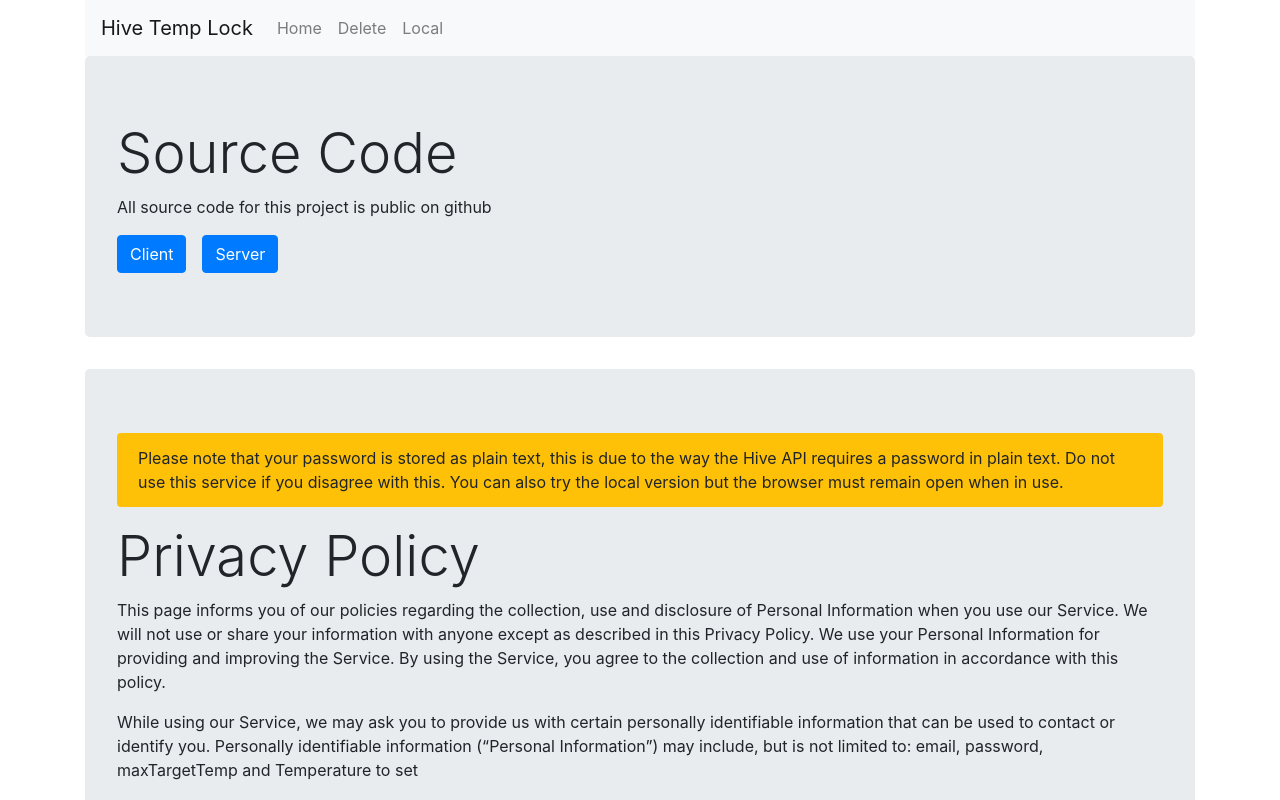
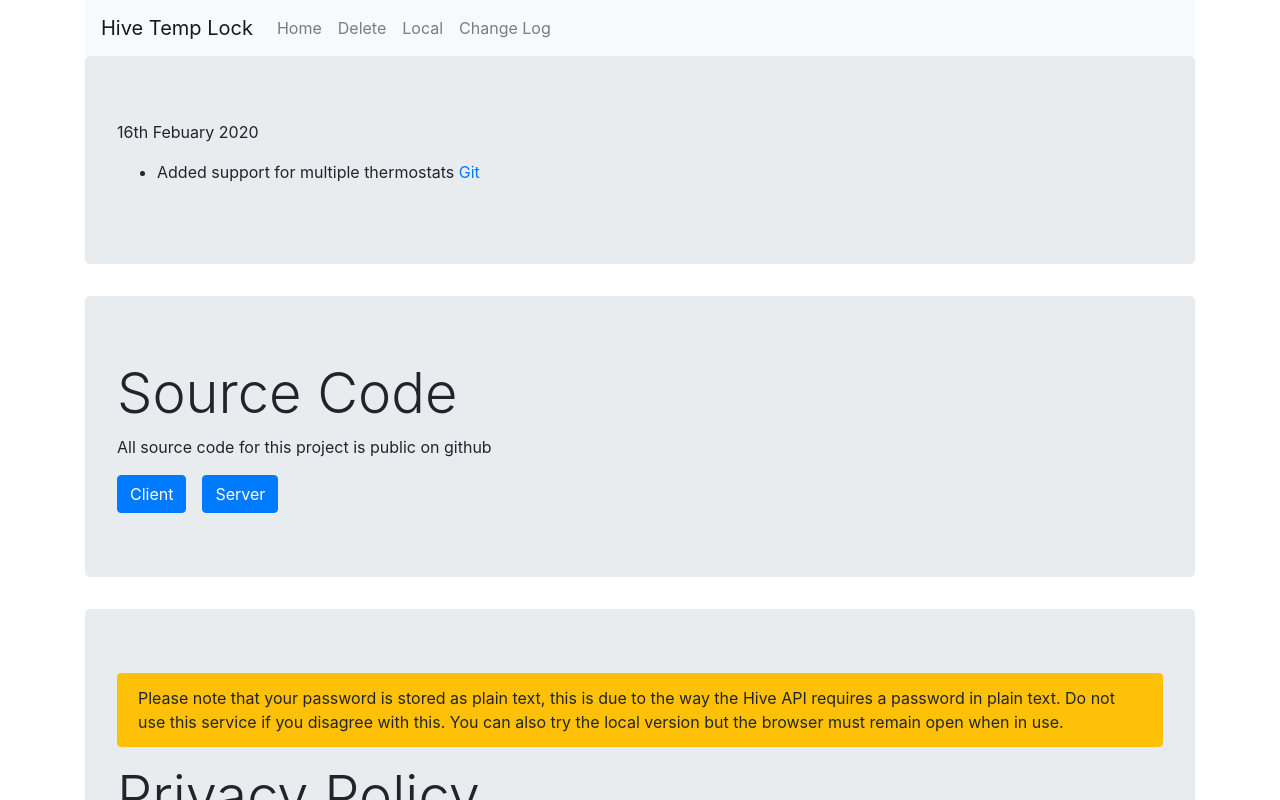
Before and after one commit to OddBlueDog/HiveTempLockClient, a React (Create React App) app: page /change in a window 1280 px wide. Shown: the top 800 px of the page. Built offline with nearby package versions, Linux system fonts and the light colour scheme.

Commit message:
Add change log page

```diff
--- a/src/components/App.js
+++ b/src/components/App.js
@@ -3,6 +3,7 @@ import RegistrationForm from "./RegistrationForm";
 import DeleteForm from "./DeleteForm";
 import LocalForm from "./LocalForm";
 import Privacy from "./Privacy";
+import ChangeLog from "./ChangeLog";
 import MainNavbar from "./MainNavbar";
 import { BrowserRouter as Router, Route, Link } from "react-router-dom";
 
@@ -15,6 +16,8 @@ class App extends React.Component {
           <Route exact path="/" component={RegistrationForm} />
           <Route path="/delete" component={DeleteForm} />
           <Route path="/local" component={LocalForm} />
+          <Route path="/change" component={ChangeLog} />
+
 
           <div className="jumbotron">
             <h1 class="display-4">Source Code</h1>
--- /dev/null
+++ b/src/components/ChangeLog.js
@@ -0,0 +1,14 @@
+import React from "react";
+
+const ChangeLog = () => {
+  return (
+    <div className="jumbotron">
+        <p>16th Febuary 2020</p>
+      <ul>
+        <li>Added support for multiple thermostats <a href="https://github.com/OddBlueDog/HiveTempLockServer/commit/e1d165e7fb56a6a9563cb061cd79de7e5f8ec230">Git</a></li>
+      </ul>
+    </div>
+  );
+};
+
+export default ChangeLog;
--- a/src/components/MainNavbar.js
+++ b/src/components/MainNavbar.js
@@ -33,6 +33,9 @@ export default class MainNav extends React.Component {
               <NavItem>
                 <NavLink href="/local">Local</NavLink>
               </NavItem>
+              <NavItem>
+                <NavLink href="/change">Change Log</NavLink>
+              </NavItem>
             </Nav>
           </Collapse>
         </Navbar>
```
